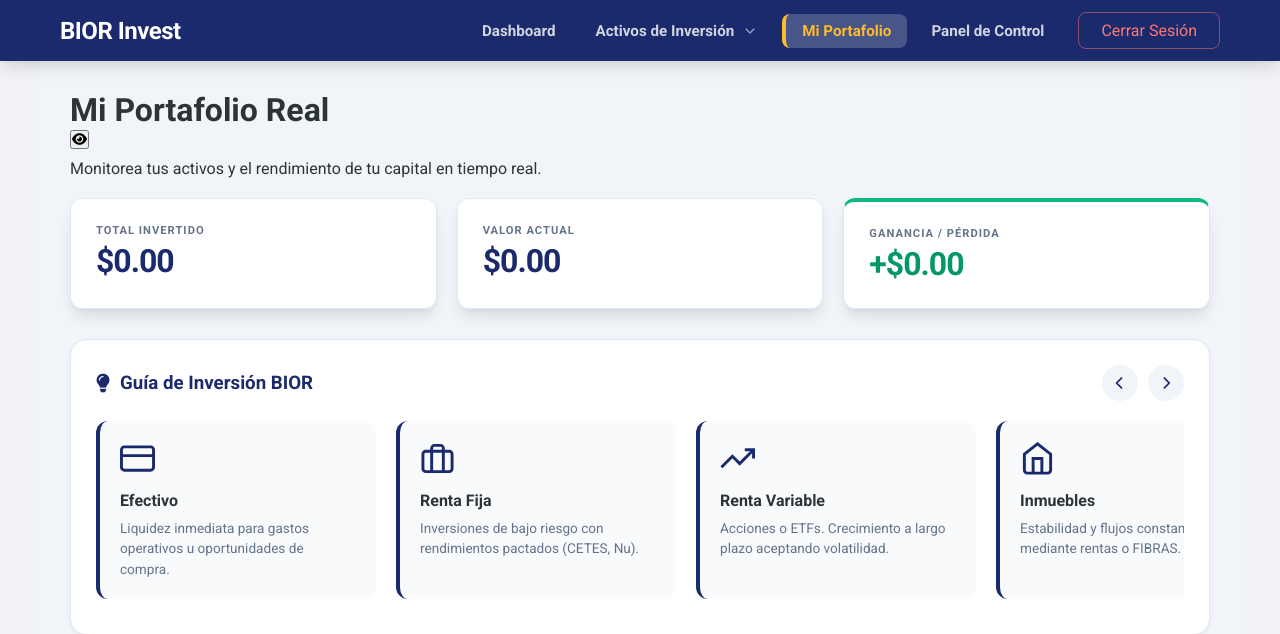
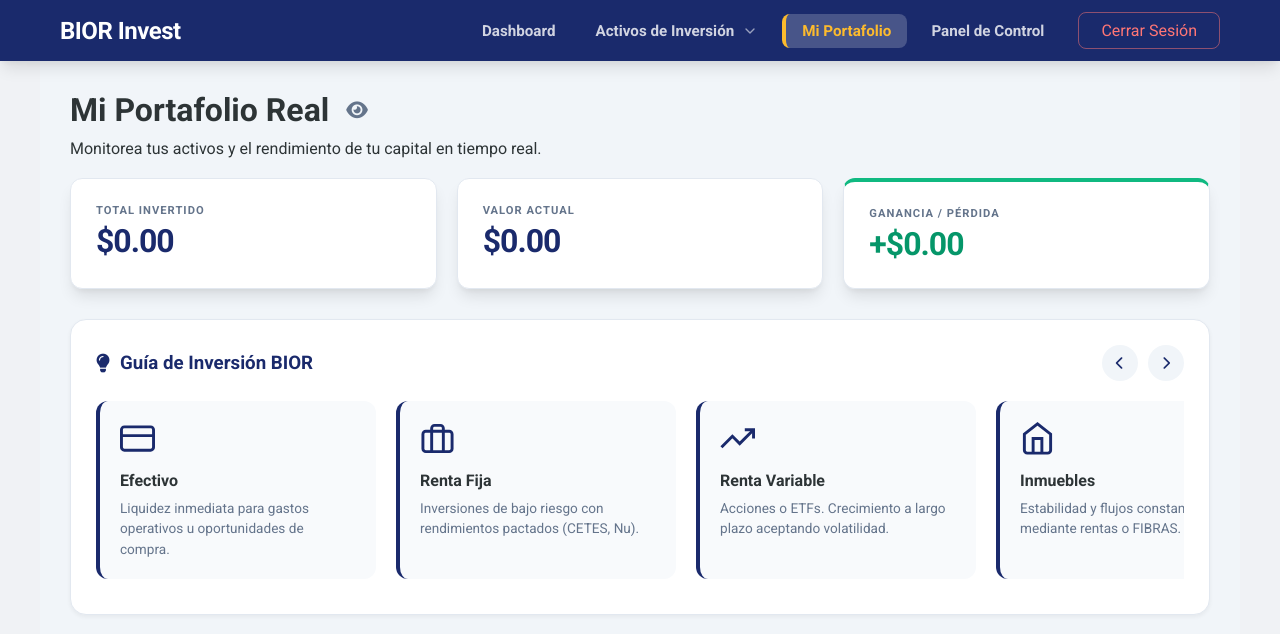
Before and after one commit to AlanBIOR/bior-invest-ai, a Django app: page /portafolio/ in a window 1280 px wide. Shown: the top 634 px of the page. Run offline with Django 5.2, Linux system fonts and the light colour scheme; the visitor is signed in with stand-in values (Sample User, id 1); data that the repository does not hold is empty; some libraries are stand-ins or nearby versions.

Commit message:
feat(ui) & docs: optimización final para CubePath Hackathon
- docs: README blindado con arquitectura L7, guía de despliegue nativa y checkboxes del hackathon.
- style(scss): alineación flexbox para el toggle de privacidad.
- feat(chat): transición suave para ocultar/mostrar el botón flotante del asistente NEXUS.
- fix(js): integración de eventos del DOM en ai_chat.js

```diff
--- a/static/assets/css/style.css
+++ b/static/assets/css/style.css
@@ -597,6 +597,31 @@ body.is-masked .maskable {
   filter: blur(8px);
   user-select: none; /* Evita que seleccionen y copien el texto oculto */
   pointer-events: none; /* Evita que le den clic a cosas ocultas por accidente */
+}
+
+.title-container {
+  display: flex;
+  align-items: center;
+  gap: 12px;
+}
+.title-container h1 {
+  margin: 0;
+}
+.title-container #privacy-toggle {
+  background: transparent;
+  border: none;
+  cursor: pointer;
+  color: #64748b;
+  font-size: 1.2rem;
+  padding: 5px;
+  transition: color 0.3s ease, transform 0.2s ease;
+}
+.title-container #privacy-toggle:hover {
+  color: #58a6ff;
+  transform: scale(1.1);
+}
+.title-container #privacy-toggle:focus {
+  outline: none;
 }
 
 /* =========================================
@@ -628,6 +653,11 @@ body.is-masked .maskable {
   background-color: #1d4ed8;
   transform: scale(1.1);
 }
+#ai-chat-toggle.hidden {
+  opacity: 0;
+  transform: scale(0.8);
+  pointer-events: none;
+}
 
 /* --- 2. Ventana de Chat --- */
 #ai-chat-window {
--- a/static/assets/js/modules/ai_chat.js
+++ b/static/assets/js/modules/ai_chat.js
@@ -2,6 +2,22 @@ export function initAIChat() {
     // 1. Elementos del DOM
     const chatToggle = document.getElementById('ai-chat-toggle');
     const chatWindow = document.getElementById('ai-chat-window');
+
+    // Elementos del ojo de privacidad
+    const privacyBtn = document.getElementById('privacy-toggle');
+
+    // Lógica para el ojo de privacidad (independiente del chat)
+    if (privacyBtn) {
+        privacyBtn.addEventListener('click', function() {
+            // Cambia el ícono de ojo abierto a cerrado
+            const icon = this.querySelector('i');
+            if (icon.classList.contains('fa-eye')) {
+                icon.classList.replace('fa-eye', 'fa-eye-slash');
+            } else {
+                icon.classList.replace('fa-eye-slash', 'fa-eye');
+            }
+        });
+    }
 
     if (!chatToggle || !chatWindow) return;
 
@@ -17,8 +33,12 @@ export function initAIChat() {
     loadChatFromLocal();
 
     // 2. Funciones de apertura/cierre
-    chatToggle.addEventListener('click', () => {
+    chatToggle.addEventListener('click', function() {
         chatWindow.classList.toggle('hidden');
+
+        // --- NUEVO: Ocultar el botón flotante ---
+        this.classList.add('hidden');
+
         if (!chatWindow.classList.contains('hidden')) {
             chatInput.focus();
             scrollToBottom();
@@ -27,6 +47,9 @@ export function initAIChat() {
 
     chatClose.addEventListener('click', () => {
         chatWindow.classList.add('hidden');
+
+        // --- NUEVO: Volver a mostrar el botón flotante ---
+        chatToggle.classList.remove('hidden');
     });
 
     // 3. Función de envío a Gemini
@@ -80,6 +103,7 @@ export function initAIChat() {
             hideLoading();
         }
     }
+
     // Eventos
     chatSend.addEventListener('click', sendMessage);
     chatInput.addEventListener('keypress', (e) => {
--- a/static/assets/sass/components/_ai_chat.scss
+++ b/static/assets/sass/components/_ai_chat.scss
@@ -20,8 +20,22 @@
     align-items: center;
     justify-content: center;
 
-    svg { width: 2rem; height: 2rem; }
-    &:hover { background-color: #1d4ed8; transform: scale(1.1); }
+    svg {
+        width: 2rem;
+        height: 2rem;
+    }
+
+    &:hover {
+        background-color: #1d4ed8;
+        transform: scale(1.1);
+    }
+
+    // --- Nueva clase para ocultarlo suavemente al darle clic ---
+    &.hidden {
+        opacity: 0;
+        transform: scale(0.8);
+        pointer-events: none; // Evita clics fantasmas
+    }
 }
 
 /* --- 2. Ventana de Chat --- */
--- a/static/assets/sass/components/_privacy.scss
+++ b/static/assets/sass/components/_privacy.scss
@@ -11,3 +11,32 @@ body.is-masked {
         pointer-events: none; /* Evita que le den clic a cosas ocultas por accidente */
     }
 }
+
+.title-container {
+    display: flex;
+    align-items: center;
+    gap: 12px;
+
+    h1 {
+        margin: 0;
+    }
+
+    #privacy-toggle {
+        background: transparent;
+        border: none;
+        cursor: pointer;
+        color: #64748b;
+        font-size: 1.2rem;
+        padding: 5px;
+        transition: color 0.3s ease, transform 0.2s ease;
+
+        &:hover {
+            color: #58a6ff;
+            transform: scale(1.1);
+        }
+
+        &:focus {
+            outline: none;
+        }
+    }
+}
--- a/templates/auth/registro.html
+++ b/templates/auth/registro.html
@@ -50,6 +50,11 @@
 
             <button type="submit" class="btn-auth">Crear mi cuenta</button>
         </form>
+
+        <div class="auth-footer">
+            <p>¿No tienes cuenta? <a href="{% url 'registro' %}">Regístrate aquí</a></p>
+            <p><a href="{% url 'dashboard' %}">← Volver al Dashboard</a></p>
+        </div>
     </div>
 </section>
 {% endblock %}
```
Also changed, not shown: README.md, static/assets/img/img_readme/dashboar_phone.gif (added), static/assets/img/img_readme/n8n_execution.jpg (added), 2 other files.
